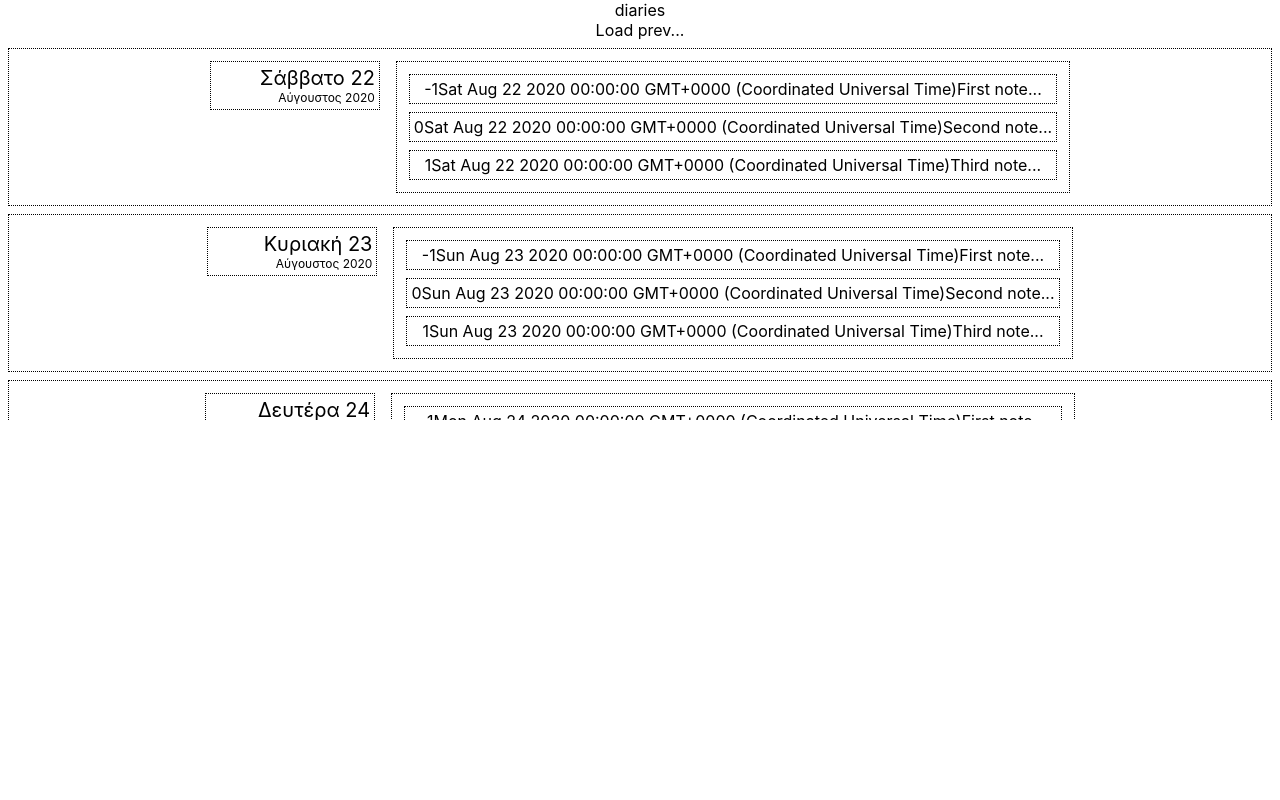
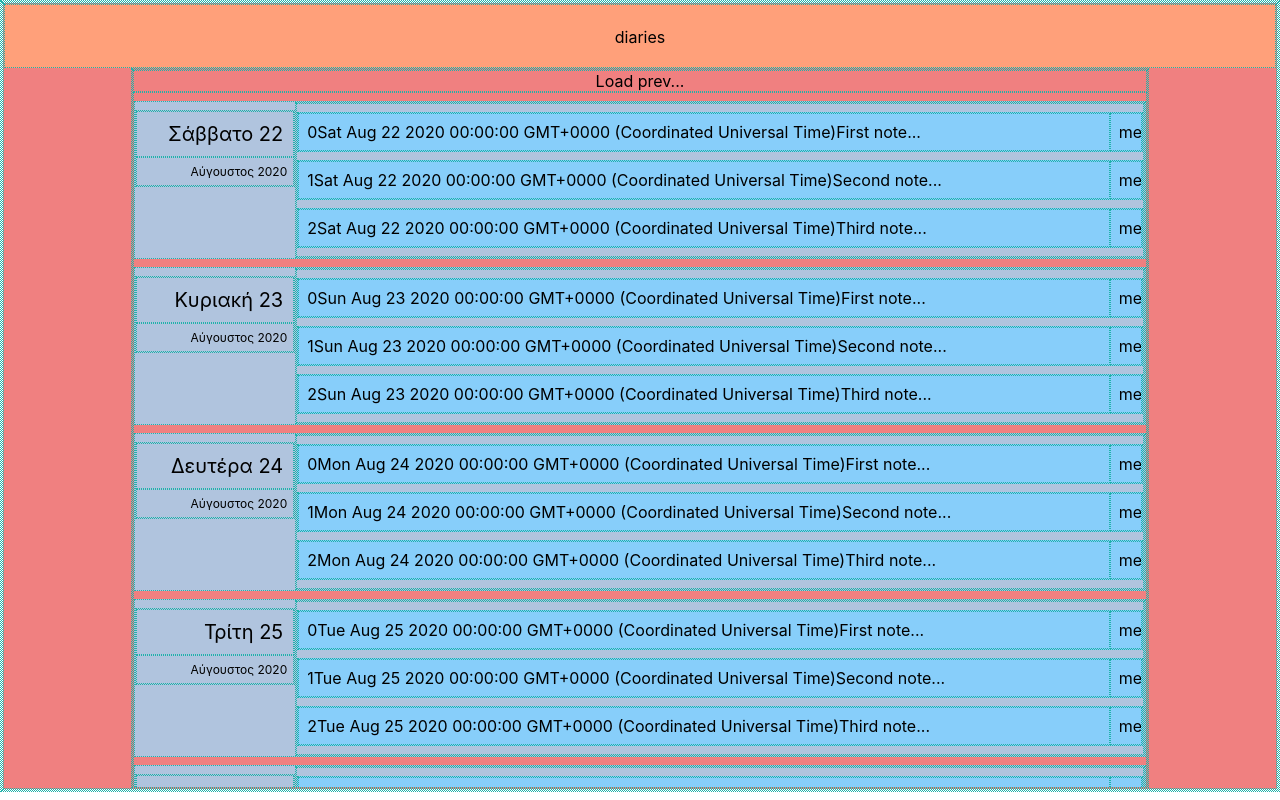
Before and after one commit to GiannisClipper/diaries, a React (Create React App) app: page / in a window 1280 px wide. Built offline with nearby package versions, Linux system fonts and the light colour scheme.

Commit message:
Refactoring DateList (DateEntry and styling).

```diff
--- a/src/components/DateList.js
+++ b/src/components/DateList.js
@@ -132,6 +132,21 @@ function DateInfo( { date } ) {
 
 function DateEntries( { date, entries } ) {
 
+    let key = -1;
+
+    return (
+        <div className="DateEntries">
+            <ul>
+                { entries.map( entry => (
+                    <DateEntry date={date} entry={entry} KEY={++key} />
+                ) ) }
+            </ul>
+        </div>
+    );
+}
+
+function DateEntry( { date, entry, KEY } ) {  // `key`, `ref` are reserved props in React.
+
     const DATA = useContext( DATAContext );
     const UIUX = useContext( UIUXContext );
     const REF = useContext( REFContext );
@@ -143,9 +158,9 @@ function DateEntries( { date, entries } ) {
         } );
     }
 
-    const dragStart = ( event, date, REF ) => {
+    const dragStart = ( event, date, KEY, REF ) => {
         REF.current.dragDate = date;
-        REF.current.dragKey = event.target.getAttribute( "data-key" );
+        REF.current.dragKey = KEY;
         event.dataTransfer.effectAllowed = 'move';
     }
 
@@ -153,10 +168,10 @@ function DateEntries( { date, entries } ) {
         event.preventDefault();
     }
 
-    const drop = ( event, date, REF ) => {
+    const drop = ( event, date, KEY, REF ) => {
         event.preventDefault();
         REF.current.dropDate = date;
-        REF.current.dropKey = event.target.getAttribute( "data-key" );
+        REF.current.dropKey = KEY;
         DATA.dispatch( {
             type: 'MOVE_DATE_ENTRY',
             payload: {
@@ -168,26 +183,23 @@ function DateEntries( { date, entries } ) {
         } );
     }
 
-    let key = -1;
-
     return (
-        <div className="DateEntries">
-            <ul>
-                { entries.map( entry => (
         <li
-                        key={++key}
-                        data-key={key}
+            className="DateEntry"
+            key={KEY}
             draggable="true"
-                        onDragStart={event => dragStart( event, date, REF )}
+            onDragStart={event => dragStart( event, date, KEY, REF )}
             onDragOver={event =>  allowDrop( event )}
-                        onDrop={event => drop( event, date, REF )}
+            onDrop={event => drop( event, date, KEY, REF )}
             onClick={event => openForm( event )}
         >
-                        {key + date + entry}
+            <div className='data'>
+                {KEY + date + entry}
+            </div>
+            <div className='menu'>
+                menu
+            </div>
         </li>
-                ) ) }
-            </ul>
-        </div>
     );
 }
 
--- a/src/styles/App.css
+++ b/src/styles/App.css
@@ -1,12 +1,20 @@
 * {
+    box-sizing: border-box;
+    padding: 0;
     margin: 0;
-    padding: 0;
-  }
+}
 
 ul {
-    list-style-type:none;
+    list-style-type: none;
 }
 
 .App {
     text-align: center;
+    background-color: lightcoral;
 }
+
+.App > .title {
+    height: 8vh;
+    line-height: 8vh;
+    background-color: lightsalmon;
+}
--- a/src/styles/DateList.css
+++ b/src/styles/DateList.css
@@ -1,36 +1,67 @@
-li {
-    margin: 8px;
-    border: 1px dotted black;
-    padding: 4px;
-}
-
-li > * {
-    display: inline-block;
-    margin: 8px;
-    border: 1px dotted black;
-    padding: 4px;
+* {
+    border: 1px dotted lightseagreen;
 }
 
 .DateList.frame {
-    height: 400px;
+    width: 80%;
+    margin: auto;
+    height: 90vh;
     overflow: auto;
+}
+
+.DateItem {
+    width: 100%;
+    margin-top: .5em;
+    margin-bottom: .5em;
+    background-color: lightsteelblue;
 }
 
 .DateInfo {
     width: 10em;
+    display: inline-block;
     vertical-align: top;
+    margin-top: .5em;
+    margin-bottom: .5em;
 }
 
 .day-date {
     text-align: right;
     font-size: 1.25em;
+    padding: .5em;
 }
 
 .month-year {
     text-align: right;
     font-size: .75em;
+    padding: .5em;
 }
 
 .DateEntries {
+    width: calc( 100% - 10em );
+    display: inline-block;
     vertical-align: top;
 }
+
+.DateEntry {
+    width: 100%;
+    display: block;
+    margin-top: .5em;
+    margin-bottom: .5em;
+    background-color: lightskyblue;
+}
+
+.DateEntry .data {
+    width: calc( 100% - 2em );
+    display: inline-block;
+    vertical-align: top;
+    text-align: left;
+    padding: .5em;
+}
+
+.DateEntry .menu {
+    width: 2em;
+    display: inline-block;
+    overflow: hidden;
+    vertical-align: top;
+    padding: .5em;
+}
```
Lines whose indentation alone changed are shown as unchanged.
